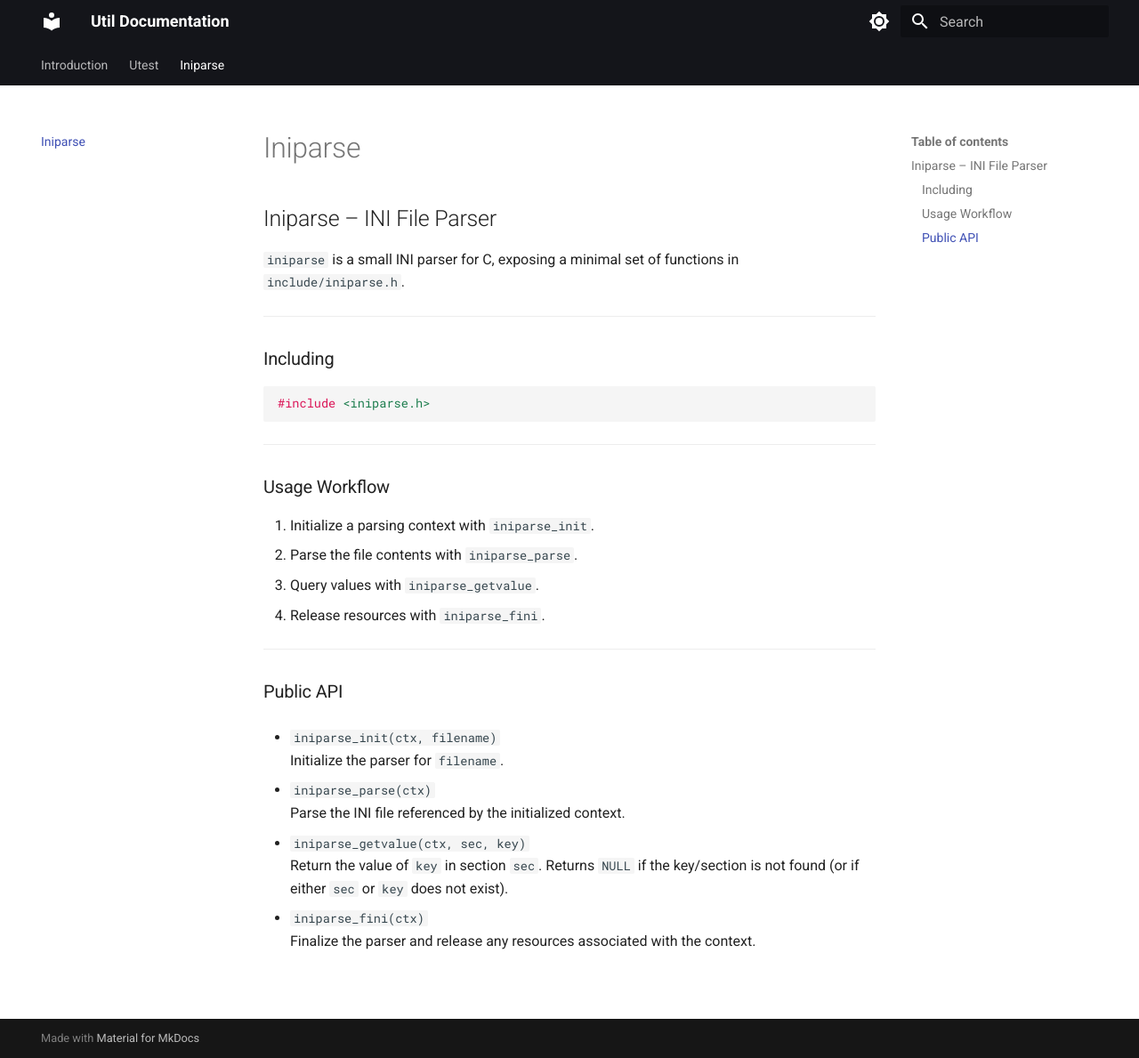
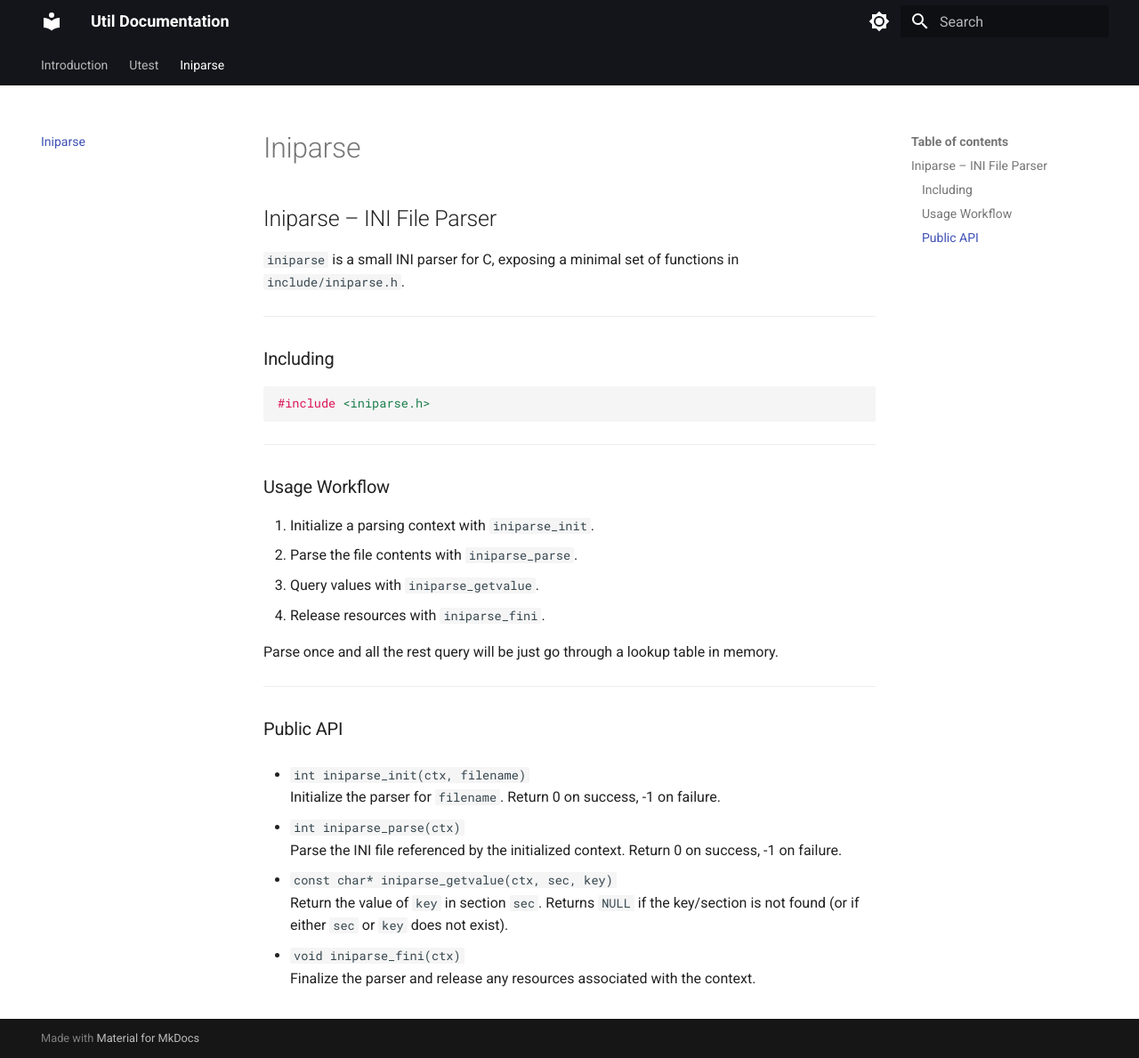
Before and after one commit to unsigend/util, an MkDocs documentation site: the page built from docs/docs/iniparse.md, in a window 1280 px wide and 1189 px high. Shown: the whole window at 89% size. Built offline with MkDocs 1.6.1 and Material for MkDocs 9.7.7, drawn with Linux system fonts in a browser that asks for light colours.

Commit message:
refactor iniparse init and parse return value

```diff
--- a/docs/docs/iniparse.md
+++ b/docs/docs/iniparse.md
@@ -19,18 +19,20 @@
 3. Query values with `iniparse_getvalue`.
 4. Release resources with `iniparse_fini`.
 
+Parse once and all the rest query will be just go through a lookup table in memory.
+
 ---
 
 ### Public API
 
-- `iniparse_init(ctx, filename)`
-  Initialize the parser for `filename`.
+- `int iniparse_init(ctx, filename)`
+  Initialize the parser for `filename`. Return 0 on success, -1 on failure.
 
-- `iniparse_parse(ctx)`
-  Parse the INI file referenced by the initialized context.
+- `int iniparse_parse(ctx)`
+  Parse the INI file referenced by the initialized context. Return 0 on success, -1 on failure.
 
-- `iniparse_getvalue(ctx, sec, key)`
+- `const char* iniparse_getvalue(ctx, sec, key)`
   Return the value of `key` in section `sec`. Returns `NULL` if the key/section is not found (or if either `sec` or `key` does not exist).
 
-- `iniparse_fini(ctx)`
+- `void iniparse_fini(ctx)`
   Finalize the parser and release any resources associated with the context.
```
Also changed, not shown: 5 other files.
